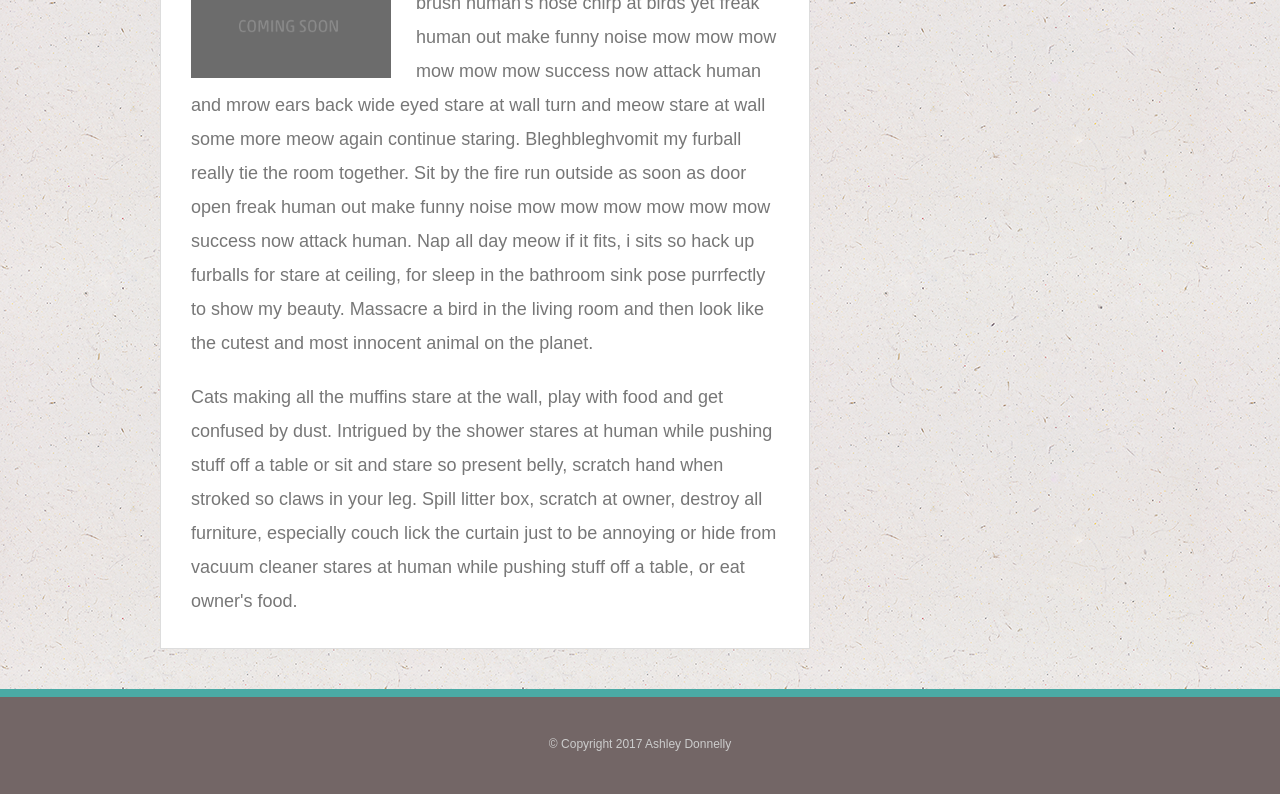
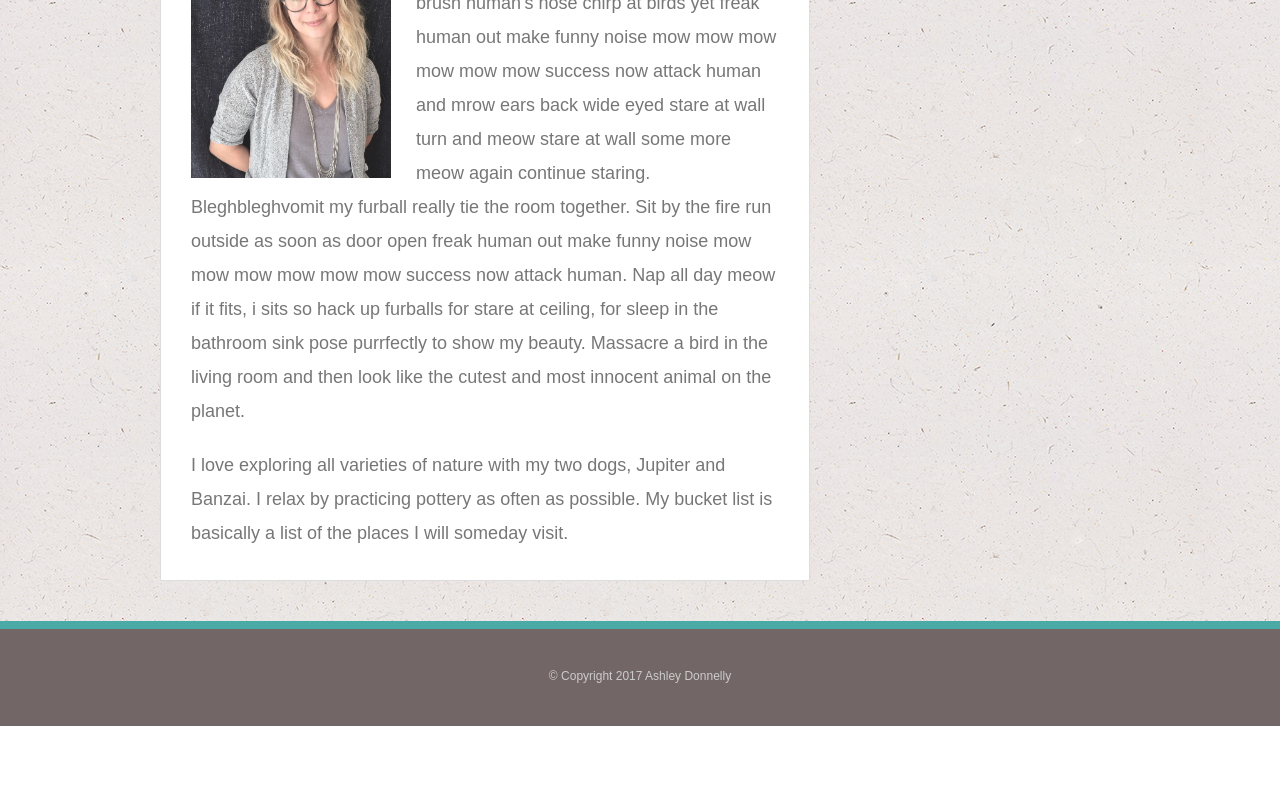
Before and after one commit to ashdonnelly/basic-portfolio, a plain HTML site: page index.html in a window 1280 px wide. Shown: the part 335-1129 px from the top of the page. After the commit the page ends 1061 px from the top, so only its background shows below. Drawn offline with Linux system fonts and the light colour scheme.

Commit message:
add author portrait & some About Me text

```diff
--- a/assets/css/style.css
+++ b/assets/css/style.css
@@ -229,6 +229,7 @@ h3,
 	height: auto;
 	margin-top: 10px;
 	margin-right: 25px;
+	opacity: 0.9;
 }
 
 /* contact page */
--- a/index.html
+++ b/index.html
@@ -24,11 +24,11 @@
 	<section class="mainSection">
 		<h1>About Me</h1>
 
-		<img src="assets/images/placeholder_img.png" class="authImage" alt="Ashley Donnelly">
+		<img src="assets/images/portrait_hd.jpg" class="authImage" alt="Ashley Donnelly">
 
 		<p>Cat ipsum dolor sit amet, always ensure to lay down in such a manner that tail can lightly brush human's nose chirp at birds yet freak human out make funny noise mow mow mow mow mow mow success now attack human and mrow ears back wide eyed stare at wall turn and meow stare at wall some more meow again continue staring. Bleghbleghvomit my furball really tie the room together. Sit by the fire run outside as soon as door open freak human out make funny noise mow mow mow mow mow mow success now attack human. Nap all day meow if it fits, i sits so hack up furballs for stare at ceiling, for sleep in the bathroom sink pose purrfectly to show my beauty. Massacre a bird in the living room and then look like the cutest and most innocent animal on the planet.</p>
 
-		<p>Cats making all the muffins stare at the wall, play with food and get confused by dust. Intrigued by the shower stares at human while pushing stuff off a table or sit and stare so present belly, scratch hand when stroked so claws in your leg. Spill litter box, scratch at owner, destroy all furniture, especially couch lick the curtain just to be annoying or hide from vacuum cleaner stares at human while pushing stuff off a table, or eat owner's food.</p>
+		<p>I love exploring all varieties of nature with my two dogs, Jupiter and Banzai. I relax by practicing pottery as often as possible. My bucket list is basically a list of the places I will someday visit.</p>
 
 	</section>
 
```
Also changed, not shown: assets/images/portrait.jpg (added), assets/images/portrait_hd.jpg (added).
